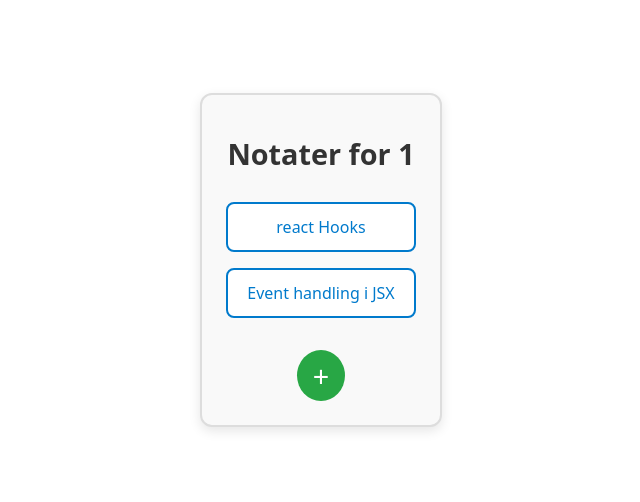
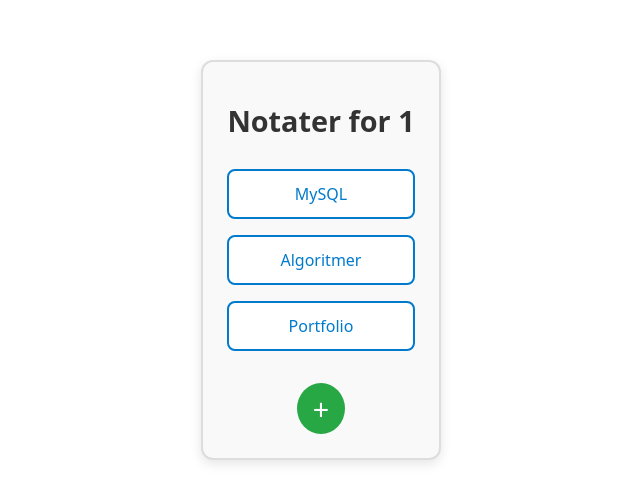
Before and after one commit to leaddcam/planlegger, a React (Vite) app in the folder frontend/: page /interesse/1/notater in a window 1280 px wide. Shown: the part 140-642 px from the top of the page, without its empty margins (319-959 px from the left). Built offline with nearby package versions, Linux system fonts and the light colour scheme.

Commit message:
setter opp sql database og kobler til ny backend vha express og cors

```diff
--- a/frontend/src/App.jsx
+++ b/frontend/src/App.jsx
@@ -7,6 +7,7 @@ import Startside from './pages/Startside';
 import Emne from './pages/Emne';
 import Interesse from './pages/Interesse';
 import Notatblokk from './pages/Notatblokk';
+import NotatSide from './pages/NotatSide';
 
 function App() {
 
@@ -18,6 +19,7 @@ function App() {
         <Route path="/emne/:emnekode" element={<Emne />} />
         <Route path="/interesse/:navn" element={<Interesse />} />
         <Route path="/interesse/:navn/notater" element={<Notatblokk />} />
+        <Route path="/interesse/:navn/notater/:notatId" element={<NotatSide />} />
       </Routes>
     </Router>
   )
--- /dev/null
+++ b/frontend/src/pages/NotatSide.jsx
@@ -0,0 +1,17 @@
+import {useParams, useLocation} from 'react-router-dom';
+import {useState} from 'react';
+
+function NotatSide() {
+  const {navn} = useParams();
+  const location = useLocation();
+  const tittel = location.state?.tittel;
+
+  return (
+    <div>
+      <h1>Notat for {tittel ? tittel : "Ukjent notat"}</h1>
+      <textarea placeholder="Skriv inn notatet her..." />
+    </div>
+  );
+}
+
+export default NotatSide;
--- a/frontend/src/pages/Notatblokk.jsx
+++ b/frontend/src/pages/Notatblokk.jsx
@@ -1,18 +1,20 @@
 import {useState} from 'react';
-import {useParams} from 'react-router-dom';
+import {useParams, useNavigate} from 'react-router-dom';
 import '../styles/Notatblokk.css';
 
 function Notatblokk() {
   const {navn} = useParams();
+  const naviger = useNavigate();
   const [notater, settNotater] = useState([
-    {id: 1, tittel: 'react Hooks'},
-    {id: 2, tittel: 'Event handling i JSX'}
+    {id: 1, tittel: 'MySQL'},
+    {id: 2, tittel: 'Algoritmer'},
+    {id: 3, tittel: 'Portfolio'}
   ]);
 
   const leggTilNotat = () => {
     const nyTittel = prompt("Skriv inn tittel for nytt notat: ");
     if (nyTittel) {
-      settNotater([...notater, {id: Date.now(), tittel: nyTittel}]);
+      settNotater([...notater, nyttNotat]);
     }
   };
 
@@ -22,7 +24,9 @@ function Notatblokk() {
       <ul>
         {notater.map(notat => (
           <li key={notat.id}>
-            <button>{notat.tittel}</button>
+            <button onClick={() => naviger(`/interesse/${navn}/notater/${notat.id}`, {state: {tittel: notat.tittel}})}>
+              {notat.tittel}
+            </button>
           </li>
         ))}
       </ul>
```
Also changed, not shown: package.json (added, +26 -0 lines), 2 other files (tests, documents, lock files or other folders).
